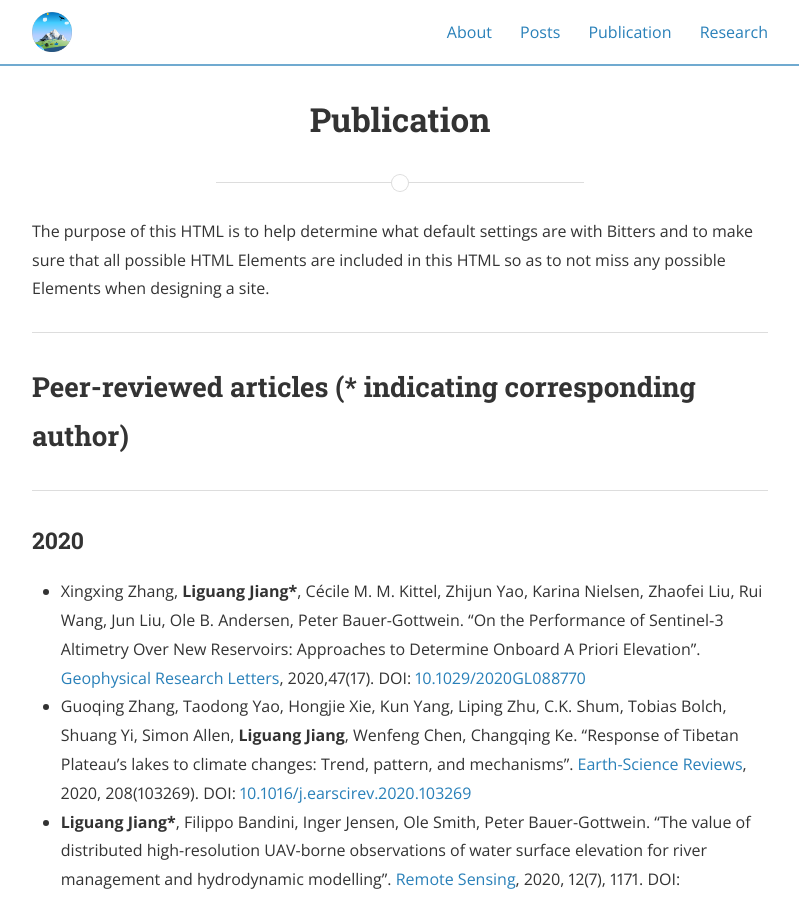
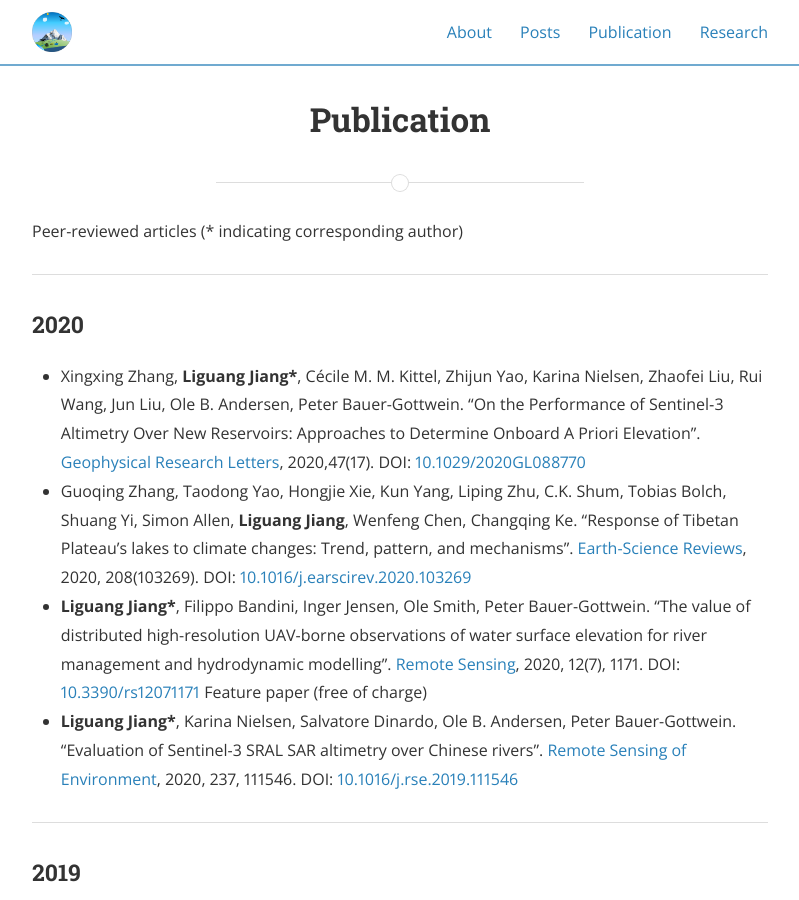
Before and after one commit to 12530/rshydro, a Jekyll site: the page built from publication.md, in a window 1280 px wide and 900 px high. Shown: the whole window, without its empty margins (240-1039 px from the left). Built offline with Jekyll 4.4.1, drawn with Linux system fonts in a browser that asks for light colours; nearby versions of some CDN libraries.

Commit message:
Update publication.md

```diff
--- a/publication.md
+++ b/publication.md
@@ -5,11 +5,7 @@ permalink: /publication/
 main_nav: true
 ---
 
-<p>The purpose of this HTML is to help determine what default settings are with Bitters and to make sure that all possible HTML Elements are included in this HTML so as to not miss any possible Elements when designing a site.</p>
-
-<hr>
-
-<h2 id="list_types">Peer-reviewed articles (* indicating corresponding author)</h2>
+<p>Peer-reviewed articles (* indicating corresponding author)</p>
 
 <hr>
 
```
